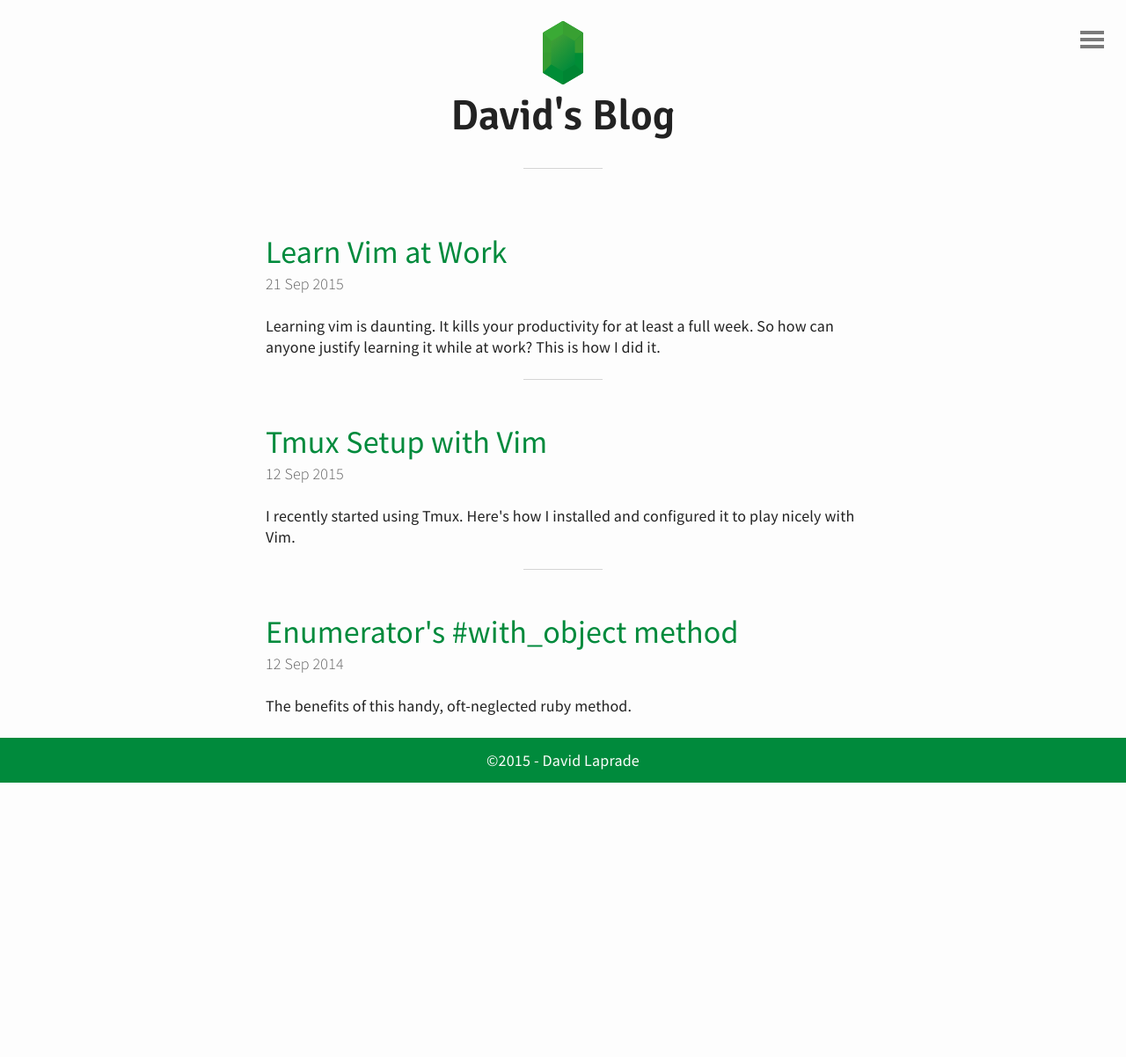
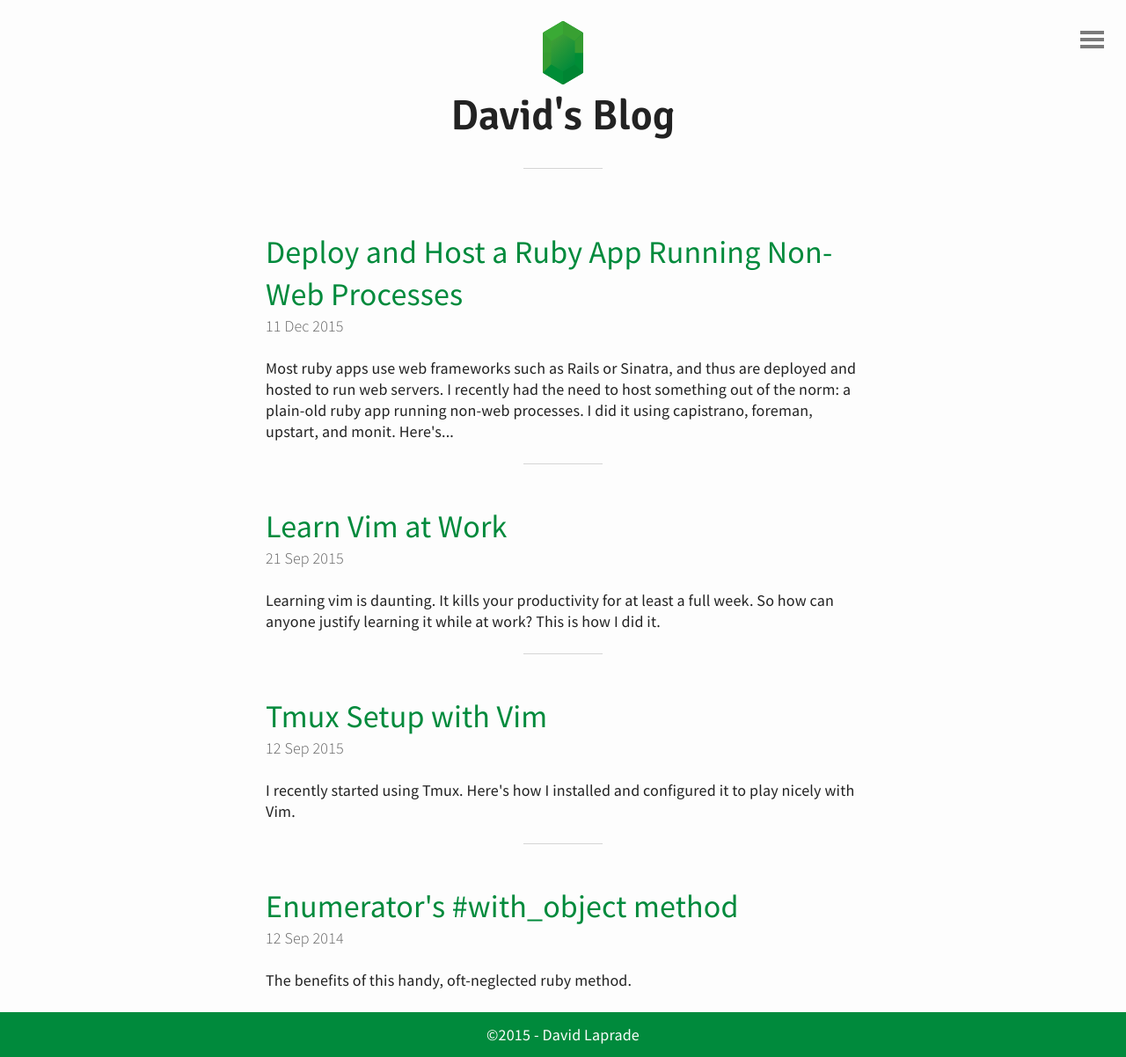
Before and after one commit to davidlaprade/davidlaprade.github.io, a Jekyll site: the page built from index.html, in a window 1280 px wide. Shown: the whole page at 88% size. Built offline with Jekyll 4.4.1, drawn with Linux system fonts in a browser that asks for light colours; the list of posts is cut into pages by our own code; before the commit the page ends 900 px from its top, so only the background shows below that; part of the change alters nothing that is shown.

Commit message:
Move ruby deployment draft into post folder, rename

````diff
--- a/_drafts/ruby_ec2_gist.md
+++ b/_posts/2015-12-11-deploy-non-web-ruby-app.md
@@ -1,4 +1,7 @@
-# Provision EC2 for a Ruby App Running Non-Web Processes
+---
+title: "Deploy and Host a Ruby App Running Non-Web Processes"
+excerpt: "Most ruby apps use web frameworks such as Rails or Sinatra, and thus are deployed and hosted to run web servers. I recently had the need to host something out of the norm: a plain-old ruby app running non-web processes. I did it using capistrano, foreman, upstart, and monit. Here's how."
+---
 
 Most ruby apps use web frameworks such as Rails
 or Sinatra, and thus are deployed and hosted to run web
@@ -16,11 +19,11 @@ useful to record what I did.
 The app has a `Procfile` sitting in its root that declares the two
 commands that must run for it to carry out its functions:
 
-```
+{% highlight bash %}
 # ./Procfile
 shoryuken: bundle exec shoryuken -C config/shoryuken.yml
 clockwork: bundle exec clockwork bin/clockwork.rb
-```
+{% endhighlight %}
 
 [This](https://devcenter.heroku.com/articles/process-model) is a useful
 article explaining the process model that the `Procfile` presupposes.
@@ -30,13 +33,14 @@ And here's some information about
 
 The app is run in development using
 [foreman](https://github.com/ddollar/foreman), which coordinates the start
-of both processes at once. This isn't strictly necessary.
+of both processes at once with `bundle exec foreman start`.
+This isn't strictly necessary.
 The processes could always be started manually simply by running the commands in
 the `Procfile`. But it is convenient.
 
 What's more than convenient, however, is foreman's ability to "export", or
-translate, a `Procfile` into system
-[init](https://en.wikipedia.org/wiki/Init) files on a server so that the
+translate, a `Procfile` into [init](https://en.wikipedia.org/wiki/Init)
+files on a server so that the
 processes turn on when your server boots up, and (most importantly) can be
 managed and monitored like other system services. Since it's really important
 that this app run with no down-time in production, this will be very useful.
@@ -51,65 +55,73 @@ Because I'll be using Upstart, I'm going to need to have foreman export my
 
 Once the processes have been written as init files on the production server,
 and can be run like system services,
-I'll use [monit](https://mmonit.com/) to monitor these services to make sure
+I'll use [monit](https://bitbucket.org/tildeslash/monit)
+to monitor these services to make sure
 that they stay up, and restart them if they go down.
 
 Finally, I'm going to deploy the whole thing with capistrano.
 
 ### Launch your EC2 Instance
 
-I'm going to use an EC2 server from Amazon running Ubuntu 14.04. I'll basically
-just be using this server out-of-the-box: the standard configurations suggested
-by Amazon during the launch process will all be fine. The only non-standard
-thing I'll be doing is not creating a security group for port 80 (for HTTP
-connections). There's no need to open port 80 since I'm not going to be running
-a web server. I'll just need to make sure that the instance permits traffic
-on port 22 to allow SSH access.
+Launch an EC2 server from Amazon running Ubuntu 14.04.
+The standard configurations suggested
+by Amazon during the launch process are all fine. The only non-standard
+thing to do is NOT create a security group for port 80 (for HTTP
+connections). There's no need to open port 80 since this isn't
+a web server. Also, make sure that the instance permits traffic
+on port 22 to allow SSH access -- though, 22 should be open by default.
 
-Once the EC2 instance is launched, I'll make sure to download my `.pem` file and
+Once the EC2 instance is launched, download your `.pem` file and
 write down its public IP address.
 
 ### Get SSH Access to your EC2 Instance
 
-```bash
+SSH into your server for the first time:
+
+{% highlight bash %}
 mv ~/Downloads/my_app.pem ./
 sudo chmod 600 my_app.pem
 ssh -2 -i my_app.pem ubuntu@YOUR_IP
-vim ~/.ssh/authorized_keys # add your id_rsa.pub
-```
+{% endhighlight %}
 
-With your public key added to the server, you'll now be able to SSH in the
+Add your public key to the server:
+
+{% highlight bash %}
+vim ~/.ssh/authorized_keys
+{% endhighlight %}
+
+Now you'll be able to SSH in the server the
 normal way, i.e. with `ssh ubuntu@YOUR_IP`.
 
 ### Server Setup
 
 Prepare for provisioning:
 
-```bash
+{% highlight bash %}
 sudo apt-get update
 sudo apt-get upgrade
-```
+{% endhighlight %}
 
 Install command line tools:
 
-```bash
+{% highlight bash %}
 sudo apt-get install \
   mc \
   silversearcher-ag \
   htop \
   curl \
-```
+{% endhighlight %}
 
 If you're getting "can't resolve host ip-..." warnings, you can
-get rid of them by doing the [following](https://forums.aws.amazon.com/message.jspa?messageID=495274):
-``` bash
-sudo vim /etc/hosts
-# then add "127.0.1.1 ip-<the_ip_after_ubuntu@_when_you_ssh_in"
-```
+get rid of them by doing the
+[following](https://forums.aws.amazon.com/message.jspa?messageID=495274):
+{% highlight bash %}
+sudo echo "127.0.1.1 ip-<the_ip_after_ubuntu@_when_you_ssh_in>" >> /etc/hosts
+{% endhighlight %}
 
 Install system packages: (you may need to get rid of the line breaks)
 
-```bash
+{% highlight bash %}
 sudo apt-get install \
   git-core \
   build-essential \
@@ -132,10 +144,10 @@ sudo apt-get install \
   python-software-properties \
   upstart \
   monit \
-```
+{% endhighlight %}
 
 Install ruby via rbenv:
-```bash
+{% highlight bash %}
 cd
 git clone git://github.com/sstephenson/rbenv.git .rbenv
 echo 'export PATH="$HOME/.rbenv/bin:$PATH"' >> ~/.bashrc
@@ -152,83 +164,85 @@ gem install bundler # v 1.10.6
 
 # this is needed to use foreman export with capistrano
 git clone git://github.com/dcarley/rbenv-sudo.git ~/.rbenv/plugins/rbenv-sudo
-```
+{% endhighlight %}
 
 Configure SSH access to Github:
-```bash
+{% highlight bash %}
 ssh-keygen -t rsa -C my_app@my_ec2
 # add your /home/ubuntu/.ssh/id_rsa.pub to github via their GUI
 ssh -T git@github.com
-```
+{% endhighlight %}
 
 Set up a directory for the app on the server:
-```bash
+{% highlight bash %}
 sudo mkdir /data
 sudo chown -R ubuntu:ubuntu /data
-```
+{% endhighlight %}
 
 __Set up Monit__
 
-Basically we're going to write a deploy script that envokes monit to
+We're going to write a deploy script that invokes monit to
 make sure that the
 processes are running and start them if they aren't. So it's really
 important to get monit set up correctly.
 
-To do that, you'll need to actually tell monit what it is supposed to
+To do that, you'll need to actually tell monit what it's supposed to
 keep running. To do that, copy the following into
-`/etc/monit/monitrc` on the server and set up its permissions:
+`/etc/monit/monitrc` on the server:
 
-```bash
+{% highlight bash %}
+# /etc/monit/monitrc
+
 set httpd port 2812 and
    use address localhost  # only accept connection from localhost
    allow localhost        # allow localhost to connect to the server
 
-set daemon 120               # check services in 2 minute intervals
+set daemon 120            # check services in 2 minute intervals
 
 check process shoryuken matching 'bin/shoryuken'
-  group my_app
+  group my_app            # this group name will be used by capistrano
   start program "/sbin/start shoryuken"
   stop program "/sbin/stop shoryuken"
 
 check process clockwork matching 'bin/clockwork'
-  group my_app
+  group my_app            # this group name will be used by capistrano
   start program "/sbin/start clockwork"
   stop program "/sbin/stop clockwork"
-```
+{% endhighlight %}
 
 Now set the permissions on the `monitrc` file:
-```bash
+{% highlight bash %}
 sudo chmod 0700 /etc/monit/monitrc
 sudo chown -R root:root /etc/monit/monitrc
-```
+{% endhighlight %}
 
 __Set up Capistrano Deployment__
 
 We're going to deploy the app with capistrano.
 First, add the gem to your Gemfile:
 
-```ruby
+{% highlight ruby %}
 # ./Gemfile
 
 group :development do
   gem 'capistrano', '3.4.0'
   gem 'capistrano-rbenv', '2.0.3'
 end
-```
+{% endhighlight %}
 
 Then create your `Capfile`:
 
-```ruby
+{% highlight ruby %}
 # ./Capfile
 
 require 'capistrano/setup'
 require 'capistrano/deploy'
 require 'capistrano/rbenv'
-```
+{% endhighlight %}
 
 Then create your `deploy.rb`:
 
-```ruby
+{% highlight ruby %}
 # ./config/deploy.rb
 
 set :rbenv_type, :user
@@ -284,11 +298,11 @@ end
 
 after "deploy:publishing", "foreman:export_env"
 after "deploy:publishing", "foreman:export_procs"
-```
+{% endhighlight %}
 
 Finally, your production-specific deployment script:
 
-```ruby
+{% highlight ruby %}
 set :os, 'ubuntu'
 set :user, 'ubuntu'
 role :app, '<YOUR IP HERE>'
@@ -310,123 +324,124 @@ namespace :monit do
 end
 
 after 'deploy:publishing', 'monit:restart'
-```
+{% endhighlight %}
 
 At this point, just `bundle install` and try to deploy!
 Capistrano is already configured to set up a
 bunch of folders and files for you that the rest of this setup script
 presupposes. Note that you will need to update the IP address in the
-`config/deploy/production.rb` script if you just created a fresh machine.
+`config/deploy/production.rb` script.
 Also note that at this point the deploy will fail. That's okay!
 
-After attempting to deploy, you'll want to create a .env file on the
-server for foreman to read your environment variables from
-and inject them into the shell that will run your application
-services. The deploy script is currently set up to sym-link
-`/data/my_app/shared/.env` into `/data/my_app/current/.env` after the
-application has been deployed. So, all you need to do is this:
+Though the deployment failed, it should have succeeded in making foreman
+translate your Procfile into init files. To check this:
 
-```bash
+{% highlight bash %}
+ls -l /etc/init my_app*
+{% endhighlight %}
+
+You should see something like the following:
+
+{% highlight bash %}
+-rw-r--r-- 1 root root   50 Dec  4 14:55 my_app.conf
+-rw-r--r-- 1 root root 1329 Dec  4 14:55 my_app-clockwork-1.conf
+-rw-r--r-- 1 root root   49 Dec  4 14:55 my_app-clockwork.conf
+-rw-r--r-- 1 root root 1355 Dec  4 14:55 my_app-shoryuken-1.conf
+-rw-r--r-- 1 root root   49 Dec  4 14:55 my_app-shoryuken.conf
+{% endhighlight %}
+
+(If you don't see these files, then capistrano failed before foreman
+was able to export the Procfile. To debug this, simply cd into the
+`/data/my_app/current` folder and attempt to run the `bundle exec
+foreman export upstart` command in the `deploy.rb` script above.)
+
+Let's open one of these config files to see what's inside:
+
+{% highlight bash %}
+vim my_app-shoryuken-1.conf
+
+start on starting my_app-shoryuken
+stop on stopping my_app-shoryuken
+respawn
+
+env PORT=5100
+
+setuid ubuntu
+
+chdir /data/my_app/releases/20151204145532
+
+exec bundle exec shoryuken -C config/shoryuken.yml
+{% endhighlight %}
+
+Note that the only environment variable being set in this file is the
+PORT. That's important. The shell that Upstart uses to run your commands
+won't contain any of the environment variables in the shell that you're
+currently working with on the server. So, if your app needs ENV vars to run
+its processes (as it likely does), then you'll need to get these variables
+in the Upstart shell. It won't be good enough to simply `export` them into
+your current shell.
+
+Fortunately, foreman will take care of this for you if you just put the needed
+ENV vars in a `.env` file sitting in your application's root. Now, you obviously
+don't want to check your `.env` file into version control. And, because
+capistrano only deploys the files that have been checked into version control,
+it seems that you might have a problem getting your `.env` file on the server
+during deployment.
+
+This problem has an easy solution.
+The deploy script is currently set up to sym-link
+`/data/my_app/shared/.env` into `/data/my_app/current/.env` before
+translating your Procfile to init files. So, all you need to do is this:
+
+{% highlight bash %}
 touch /data/my_app/shared/.env
 vim /data/my_app/shared/.env
-# don't use `export` in this .env file
+# add your ENV variables to this file
 # just use the syntax VARIABLE='xxxxxxxxx'
-```
+# don't use `export`s
+{% endhighlight %}
 
-At this point you may have to manually turn off and then on the application
-services on the server in order to have the upstart logs show up for them while
-debugging (see below for more info on debugging Upstart). Here's how:
-```bash
-sudo service my_app-shoryuken stop
-sudo service my_app-shoryuken start
-```
-You should now see a `my_app-shoryuken-xxx.log` in `/var/log/upstart` if upstart
-is having trouble running your commands as system services.
+The server should now be ready to go. To confirm, deploy the
+app again with `bundle exec cap production deploy`.
+Then SSH into the server at look at the
+running processes. You should see something like the following:
+{% highlight bash %}
+ps aux | ag 'shoryuken|clockwork'
+# ubuntu   10804 42.0  2.3 1261504 95224 ? Ssl  20:14   0:02 ruby /home/ubuntu/.rbenv/versions/2.0.0-p647/lib/ruby/gems/2.0.0/bin/shoryuken -C config/shoryuken.yml
+# ubuntu    3383  0.0  2.1 253056 88268 ?  Ssl  19:45   0:02 ruby /home/ubuntu/.rbenv/versions/2.0.0-p647/bin/clockwork bin/clockwork.rb
+{% endhighlight %}
 
-
-__Now let's get redis set up!__
-
-You'll need an AWS ElastiCache running redis for
-this part.
-[Here](https://github.com/ascensionpress/ascensionpress/issues/1078#issuecomment-160756751)
-are the steps I took. I basically just followed
-[these](https://docs.aws.amazon.com/AmazonElastiCache/latest/UserGuide/GettingStarted.html)
-AWS instructions.
-[This](https://www.digitalocean.com/community/tutorials/how-to-install-and-use-redis)
-digital ocean article was also helpful.
-
-Once you've got your ElasticCache setup through the AWS GUI, here's how you give
-your EC2 instance access to it. First SSH into the server, then:
-
-```bash
-cd
-wget http://download.redis.io/redis-stable.tar.gz
-tar xvzf redis-stable.tar.gz
-cd redis-stable
-make
-make test
-src/redis-cli -h my_app.otvqge.0001.use1.cache.amazonaws.com -p 6379
-```
-
-You'll know you've succeeded if a redis console opens up. Be sure to update your
-`.env` file with the redis URI from above.
-
-Congrats! The server should now be ready to go. To confirm, deploy the
-app again with `bundle exec cap deploy`. Then SSH into the server at look at the
-running processes. You should see something like the following:
-```bash
-ps aux | ag shoryuken
-# ubuntu   10804 42.0  2.3 1261504 95224 ?       Ssl  20:14   0:02 ruby /home/ubuntu/.rbenv/versions/2.0.0-p647/lib/ruby/gems/2.0.0/bin/shoryuken -C config/shoryuken.yml -r ./lib/my_app.rb
-ps aux | ag scheduler
-# ubuntu    3383  0.0  2.1 253056 88268 ?        Ssl  19:45   0:02 ruby
-/home/ubuntu/.rbenv/versions/2.0.0-p647/bin/clockwork bin/scheduler.rb
-```
-And you should be able to see each writing their output to their logs with
-`tail -f /data/my_app/current/log/*`. Note that scheduler takes a couple minutes
-to show up sometimes.
-
+And you should be able to see each process writing its output to the logs with
+`tail -f /data/my_app/current/log/*`. Note that clockwork is a slow-running
+process, so it takes a few seconds to write each line. Also bear in mind that
+shoryuken throws a lot of information into the logs.
 
 # Helpful Hints
 
 ### Check Services Running on the Server
 
-There are three services you need to know about on the server:
+The three most important services on the server are:
   * monit
   * my_app-shoryuken
-  * my_app-scheduler
+  * my_app-clockwork
 
 To check the status of a service, any of these commands will work:
-```bash
+{% highlight bash %}
 sudo status <name>
 sudo service <name> status
 sudo sbin/status <name>
-```
+{% endhighlight %}
 
 To start a service, just replace `status` with `start` in the above commands. To
 stop a service, just replace `status` with `stop`. To restart, replace with
 `restart`. You get the idea. Note that you won't be able to stop shoryuken or
-scheduler without first stopping monit, since monit is set up to restart these
+clockwork without first stopping monit, since monit is set up to restart these
 services whenever they go down.
 
-If shoryuken or scheduler doesn't appear to be working, you'll probably want to
-look at the upstart logs. Go to `/var/log/upstart/` and tail the log for the
-service that you're worried about:
-
-```bash
-sudo tail -f /var/log/upstart/my_app-shoryuken-1.log
-```
-
-Or, inspect the service files that were generated by foreman during deployment:
-
-```bash
-cd /etc/init
-sudo vim my_app-shoryuken-1.conf
-```
-
 ### Deploy with [Capistrano](https://github.com/capistrano/capistrano):
-```bash
-bundle exec cap deploy
-```
+{% highlight bash %}
+bundle exec cap production deploy
+{% endhighlight %}
 
 ### Troubleshooting Upstart
 
@@ -436,29 +451,25 @@ be able to see them in the process list on the machine. That's because
 there has been an error. To troubleshoot the error, you'll probably need to
 dig into the upstart logs. You can view them from `/var/logs/upstart`.
 There's a single log for each separate service, making it easy to troubleshoot.
+Typically the problem has to do with missing environment variables.
 
-Typically the problem has to do with missing environment variables. In order to
-give the processes managed by upstart access to your environment variables, you
-need to put those variables in a `.env` file in the project's root on the
-server. Foreman will read these variables and embed them into the `/etc/init`
-files that it creates for upstart. The way this is currently handled is that there
-is a `.env` file in `/data/my_app/shared` which is sym-linked into the directory
-of the current build on each deploy. After sym-linking, capistrano executes the
-foreman export script to write the process files into `/etc/init`. So, if you
-ever need to tweak the `.env` files, you should change them in
-`/data/my_app/shared/.env` and then redeploy.
+You may have to manually restart the application
+services on the server in order to have the upstart logs show up for them while
+debugging, i.e.:
+{% highlight bash %}
+sudo service my_app-shoryuken stop
+sudo service my_app-shoryuken start
+{% endhighlight %}
+You should now see a `my_app-shoryuken-xxx.log` in `/var/log/upstart` if upstart
+is having trouble running your commands.
 
-### Environment Variables
+If the services don't seem to be starting, but there is nothing being written to the
+upstart logs, that suggests that there were no system-level errors when starting
+the services. You might, instead, be dealing with runtime errors.
+The place to look for these is the logs in the
+application directory: `/data/my_app/current/log/`.
 
-* officially they live in `/data/my_app/shared/.env` -- these are the variables
-  that are pulled into the services by foreman
-* however, to run the bootstrap script you'll need to get the variables in your
-  shell's environment. To do that, just manually add an `export` to the front of
-  each variable in `/data/my_app/shared/.env`, then run it in the shell. Then you
-  should be able to run `bin/bootstrap` from within my_app and have it create the
-  SQS queues for you in production
-
-### Helpful references:
+### Helpful References:
   * crmaxx's [gist](https://gist.github.com/crmaxx/4598302)
   * Denis Suratna's [blog post](http://dennissuratna.com/rails-deployment-aws2/)
   * carlo's [gist](https://gist.github.com/carlo/1027117)
````
